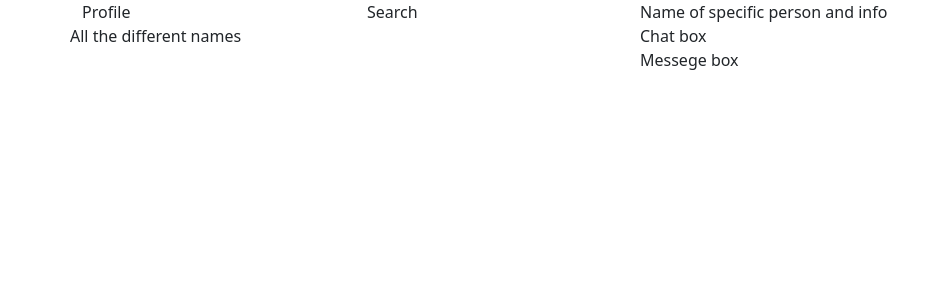
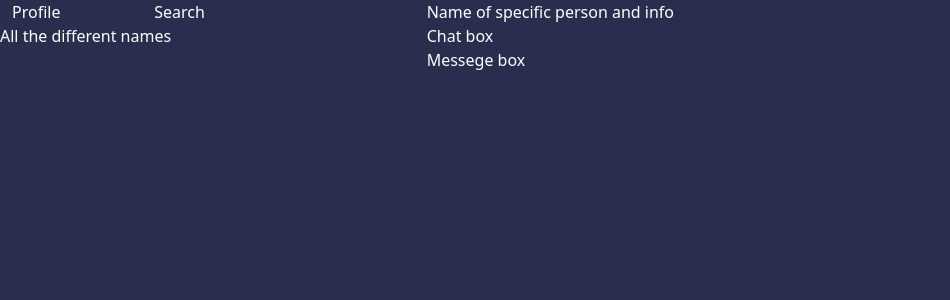
Before and after one commit to Abemelech/abemgram, a Django app: page / in a window 1280 px wide. Shown: the top 300 px of the page, without its empty margins (0-950 px from the left). Run offline with Django 4.2, Linux system fonts and the light colour scheme.

Commit message:
Change background color and adjust grid lining

```diff
--- a/abemgram/main/templates/main/index.html
+++ b/abemgram/main/templates/main/index.html
@@ -4,23 +4,24 @@
     <meta charset="UTF-8">
     <meta http-equiv="X-UA-Compatible" content="IE=edge">
     <meta name="viewport" content="width=device-width, initial-scale=1.0">
-
+    <style>
+    </style>
     <link href="https://cdn.jsdelivr.net/npm/bootstrap@5.1.3/dist/css/bootstrap.min.css" rel="stylesheet" integrity="sha384-1BmE4kWBq78iYhFldvKuhfTAU6auU8tT94WrHftjDbrCEXSU1oBoqyl2QvZ6jIW3" crossorigin="anonymous">
 
     <title>Abemgram</title>
 </head>
-<body>
-    <div class="container">
+<body style="background-color: #292e4e;">
+    <div class="container-fluid" style="color: white; background-size: cover;">
         <!--Holds all the columns and rows-->
         <div class="row">
 
             <!--Holds the left side panel that includes list of names and search-->
-            <div class="col">
+            <div class="col-6 col-sm-6 col-md-6 col-lg-5 col-xl-4 mb-4 mb-md-0">
 
                 <!--Holds the short bar of profile and search-->
                 <div class="row">
-                    <div class="col">Profile</div>
-                    <div class="col">Search</div>
+                    <div class="col-4 col-sm-4 col-md-6 col-lg-5 col-xl-4 mb-4 mb-md-0">Profile</div>
+                    <div class="col-8 col-sm-8 col-md-6 col-lg-7 col-xl-8 mb-4 mb-md-0">Search</div>
                 </div>
                 <!--Holds the list of names talked before-->
                 <div class="row">
@@ -29,7 +30,7 @@
             </div>
 
             <!--Holds the right side panel which holds the message and other details-->
-            <div class="col">
+            <div class="col-6 col-sm-6 col-md-6 col-lg-7 col-xl-8">
                 <!--Holds the name of the person's conversation-->
                 <div class="row">
                     Name of specific person and info
```
Also changed, not shown: 1 other file.
